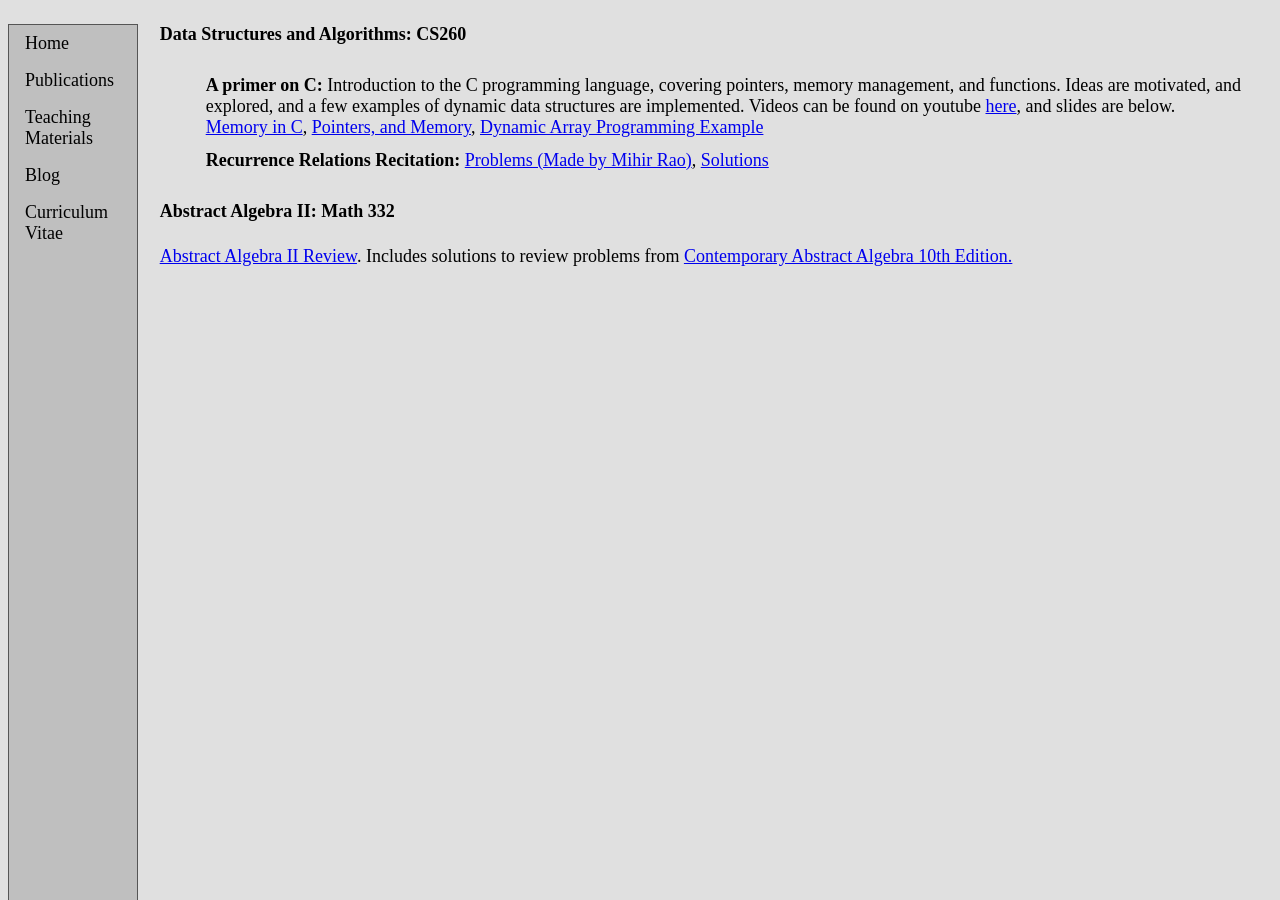
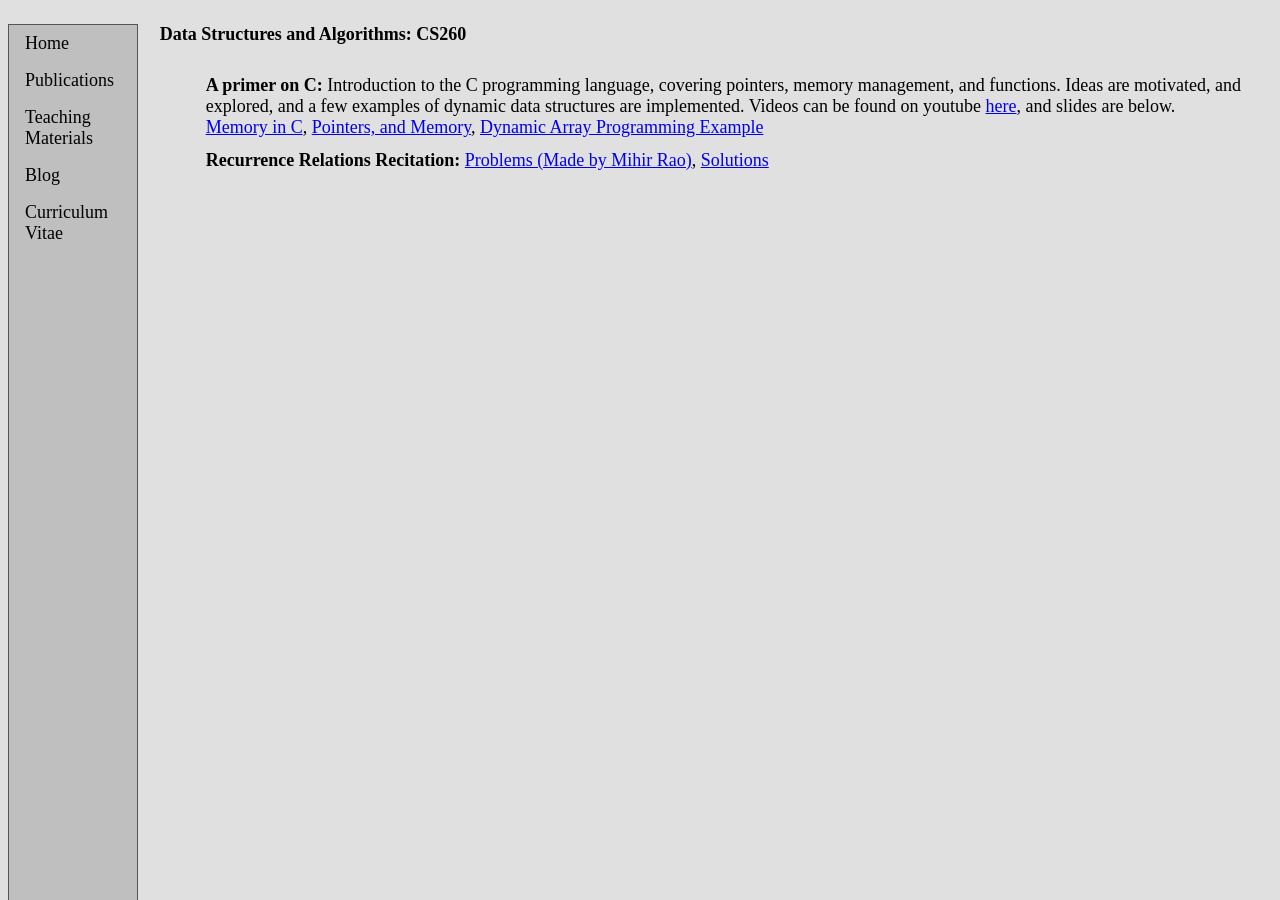
Before and after one commit to jmparlett/jmparlett.github.io, a Jekyll site: the page built from _pages/teaching_materials.markdown, in a window 1280 px wide. Built offline with Jekyll 4.4.1, drawn with Linux system fonts in a browser that asks for light colours.

Commit message:
removed some materials

```diff
--- a/_layouts/default.html
+++ b/_layouts/default.html
@@ -4,14 +4,11 @@
     <meta charset="UTF-8">
     <meta name="viewport" content="width=device-width, initial-scale=1.0">
     <link rel="stylesheet" type="text/css" href="{{ "/_assets/css/main.css" | relative_url }}">
-    <!-- <script src="https://cdnjs.cloudflare.com/ajax/libs/mathjax/2.7.0/MathJax.js?config=TeX-AMS-MML_HTMLorMML" type="text/javascript"></script> -->
-    <!-- <script type="text/javascript" src="http://cdn.mathjax.org/mathjax/latest/MathJax.js?config=TeX-AMS-MML_HTMLorMML"></script> -->
     <script type="text/javascript" id="MathJax-script" async
     src="https://cdn.jsdelivr.net/npm/mathjax@3/es5/tex-mml-chtml.js">
     </script>
-
     <link rel="stylesheet" type="text/css" href="{{ "/_assets/css/syntax_highlight.css" | relative_url }}">
-    <title>{{ site.title }} {{ page.title }} </title>
+    <title>{{ site.title }} {{ page.title }}</title>
 </head>
 <body>
     <nav>
--- a/_pages/teaching_materials.markdown
+++ b/_pages/teaching_materials.markdown
@@ -20,5 +20,5 @@
 </li>
 </ul>
 
-#### Abstract Algebra II: Math 332
-<a href="{{ "/_data/documents/Abstract_Algebra_II_Review_Sheet.pdf" | relative_url }}">Abstract Algebra II Review</a>. Includes solutions to review problems from <a href="https://www.amazon.com/Contemporary-Abstract-Algebra-Textbooks-Mathematics/dp/0367651785/ref=sr_1_1?crid=DPZ3SHK8CEV9&dib=eyJ2IjoiMSJ9.CT_kk5bBTB2DxI2RDVO0Epk7sy5X4XIuJEk0ZY-uGzHzNv7Px7vsDZmShs_QXah1o_C8_8p1SldSuSHshllBMZiVn6s0R0tHP5klRWKVt7c.5KlASCOZcob-_gII8pC0vwFL8TdTWw3B7vUqisLE0Y0&dib_tag=se&keywords=contemporary+abstract+algebra+10th&qid=1714945763&s=books&sprefix=contemporary+abstract+algebra+10th%2Cstripbooks%2C155&sr=1-1">Contemporary Abstract Algebra 10th Edition.</a>
+<!-- #### Abstract Algebra II: Math 332
+<a href="{{ "/_data/documents/Abstract_Algebra_II_Review_Sheet.pdf" | relative_url }}">Abstract Algebra II Review</a>. Includes solutions to review problems from <a href="https://www.amazon.com/Contemporary-Abstract-Algebra-Textbooks-Mathematics/dp/0367651785/ref=sr_1_1?crid=DPZ3SHK8CEV9&dib=eyJ2IjoiMSJ9.CT_kk5bBTB2DxI2RDVO0Epk7sy5X4XIuJEk0ZY-uGzHzNv7Px7vsDZmShs_QXah1o_C8_8p1SldSuSHshllBMZiVn6s0R0tHP5klRWKVt7c.5KlASCOZcob-_gII8pC0vwFL8TdTWw3B7vUqisLE0Y0&dib_tag=se&keywords=contemporary+abstract+algebra+10th&qid=1714945763&s=books&sprefix=contemporary+abstract+algebra+10th%2Cstripbooks%2C155&sr=1-1">Contemporary Abstract Algebra 10th Edition.</a> -->
```
